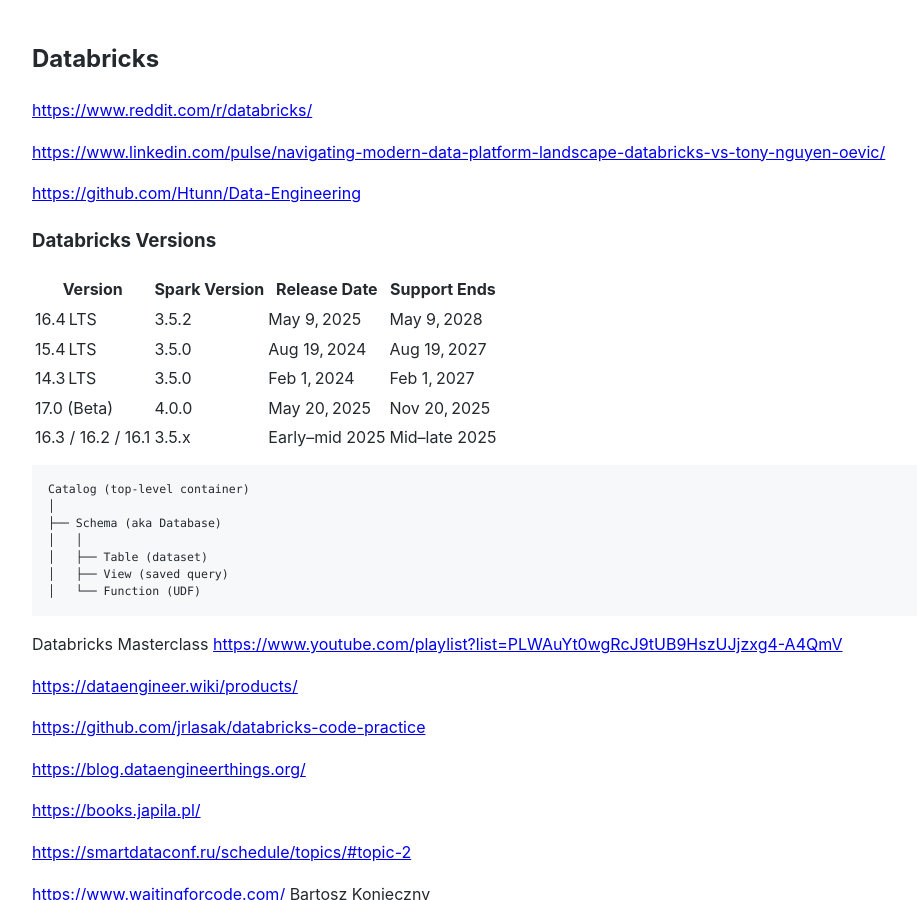
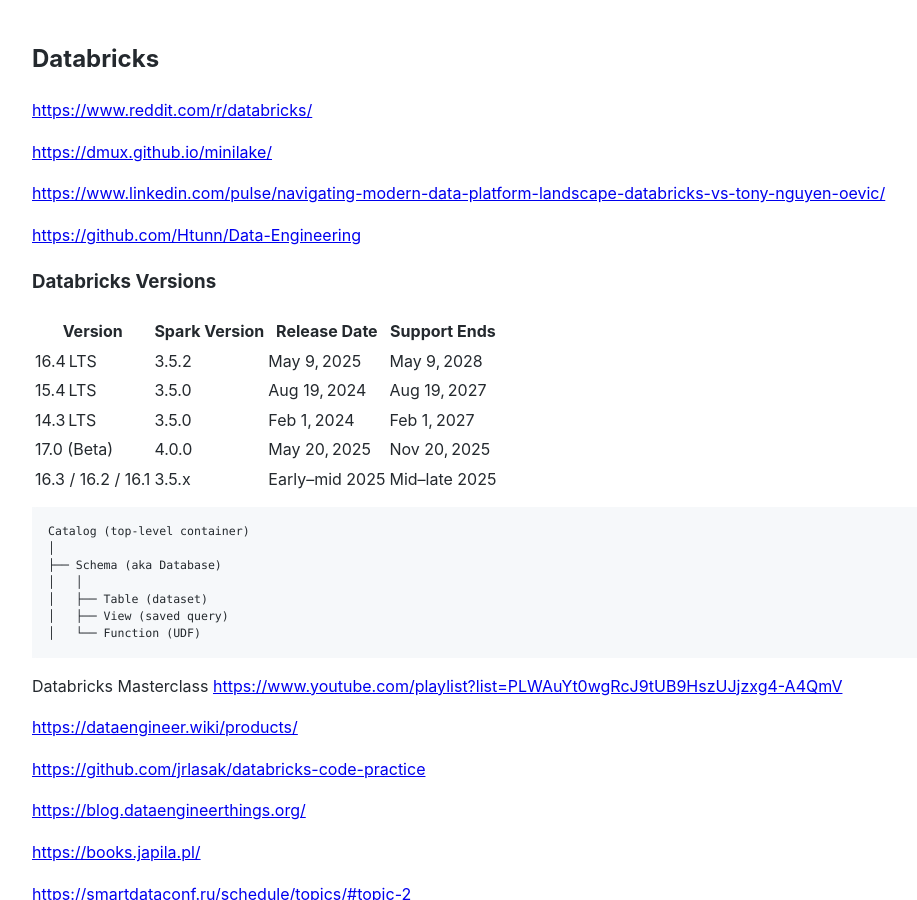
Before and after one commit to Michael-Lubinsky/michael-lubinsky.github.com, a Jekyll site: the page built from spark/briks.md, in a window 1280 px wide and 900 px high. Shown: the whole window, without its empty margins (158-1075 px from the left). Built offline with Jekyll 4.4.1, drawn with Linux system fonts in a browser that asks for light colours; our own code applies the rules of GitHub Pages for plain Markdown files.

Commit message:
Update briks.md with additional Databricks links
Added links to Databricks resources.

```diff
--- a/spark/briks.md
+++ b/spark/briks.md
@@ -1,6 +1,8 @@
 ## Databricks
 
 <https://www.reddit.com/r/databricks/>
+
+<https://dmux.github.io/minilake/>
 
 <https://www.linkedin.com/pulse/navigating-modern-data-platform-landscape-databricks-vs-tony-nguyen-oevic/>
 
```
